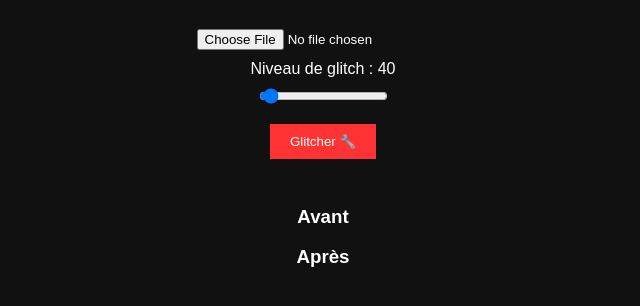
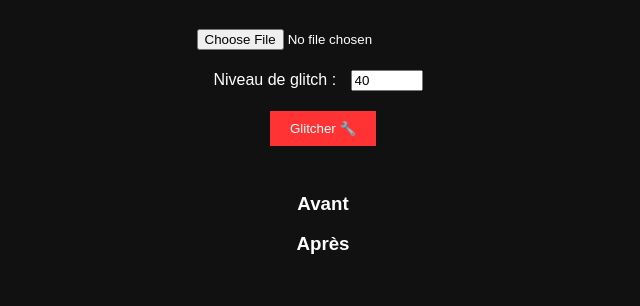
Before and after one commit to Cazozozop/Glitch, a plain HTML site: page index.html in a window 1280 px wide. Shown: the part 90-396 px from the top of the page, without its empty margins (317-957 px from the left). Drawn offline with Linux system fonts and the light colour scheme.

Commit message:
Update index.html

```diff
--- a/index.html
+++ b/index.html
@@ -11,7 +11,7 @@
       text-align: center;
       padding: 20px;
     }
-    input[type=file], input[type=range], button {
+    input[type=file], input[type=number], button {
       margin: 10px;
     }
     button {
@@ -33,8 +33,8 @@
 
   <input type="file" id="fileInput" accept="video/mp4,video/quicktime,image/*,audio/mpeg">
   <br>
-  <label>Niveau de glitch : <span id="glitchLevelText">40</span></label><br>
-  <input type="range" id="glitchLevel" min="1" max="1000" value="40" oninput="updateGlitchText()">
+  <label>Niveau de glitch :</label>
+  <input type="number" id="glitchLevel" min="1" max="1000" value="40">
   <br>
   <button onclick="glitchFile()">Glitcher 🔧</button>
   <br><br>
@@ -47,10 +47,6 @@
   </div>
 
   <script>
-    function updateGlitchText() {
-      document.getElementById('glitchLevelText').textContent = document.getElementById('glitchLevel').value;
-    }
-
     function glitchFile() {
       const input = document.getElementById("fileInput");
       const file = input.files[0];
@@ -59,6 +55,9 @@
       const glitchedContainer = document.getElementById("glitchedContainer");
 
       if (!file) return alert("Choisis un fichier d'abord !");
+      if (isNaN(level) || level < 1 || level > 1000) {
+        return alert("Le niveau de glitch doit être un nombre entre 1 et 1000.");
+      }
 
       const mime = file.type;
       const isVideo = mime.startsWith("video/");
@@ -68,13 +67,11 @@
       originalContainer.innerHTML = "";
       glitchedContainer.innerHTML = "";
 
-      // Affiche original
       const originalEl = document.createElement(isImage ? "img" : isVideo ? "video" : "audio");
       originalEl.controls = isVideo || isAudio;
       originalEl.src = URL.createObjectURL(file);
       originalContainer.appendChild(originalEl);
 
-      // Lis en ArrayBuffer pour éviter les DataURL énormes
       const reader = new FileReader();
       reader.onload = function (e) {
         const buffer = new Uint8Array(e.target.result);
@@ -95,7 +92,6 @@
         glitchedEl.src = glitchedURL;
         glitchedContainer.appendChild(glitchedEl);
 
-        // Ajout bouton de téléchargement
         const downloadBtn = document.createElement("a");
         downloadBtn.href = glitchedURL;
         downloadBtn.download = "glitched_" + file.name;
```
